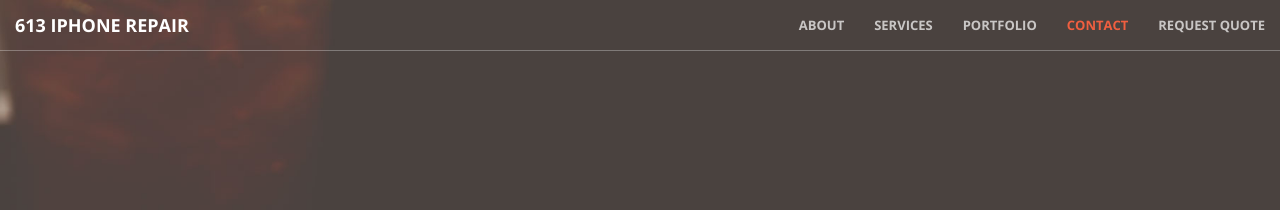
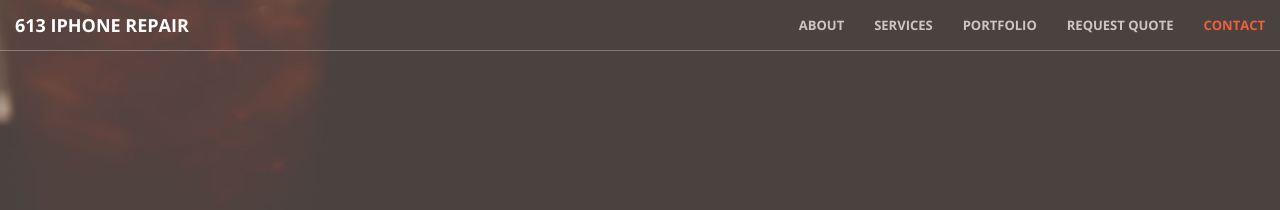
Before and after one commit to SuhaibElkomy/613iphonerepair, a Jekyll site: the page built from index.html, in a window 1280 px wide. Shown: the top 210 px of the page. Built offline with Jekyll 4.4.1, drawn with Linux system fonts in a browser that asks for light colours.

Commit message:
Update nav.html

```diff
--- a/_includes/nav.html
+++ b/_includes/nav.html
@@ -24,11 +24,12 @@
                     <a class="page-scroll" href="#portfolio">Portfolio</a>
                 </li>
                 <li>
+                    <a class="page-scroll" href="#Quote">Request Quote</a>
+                </li>
+                <li>
                     <a class="page-scroll" href="#contact">Contact</a>
                 </li>
-                 <li>
-                    <a class="page-scroll" href="#Quote">Request Quote</a>
-                </li>
+
             </ul>
         </div>
         <!-- /.navbar-collapse -->
```
